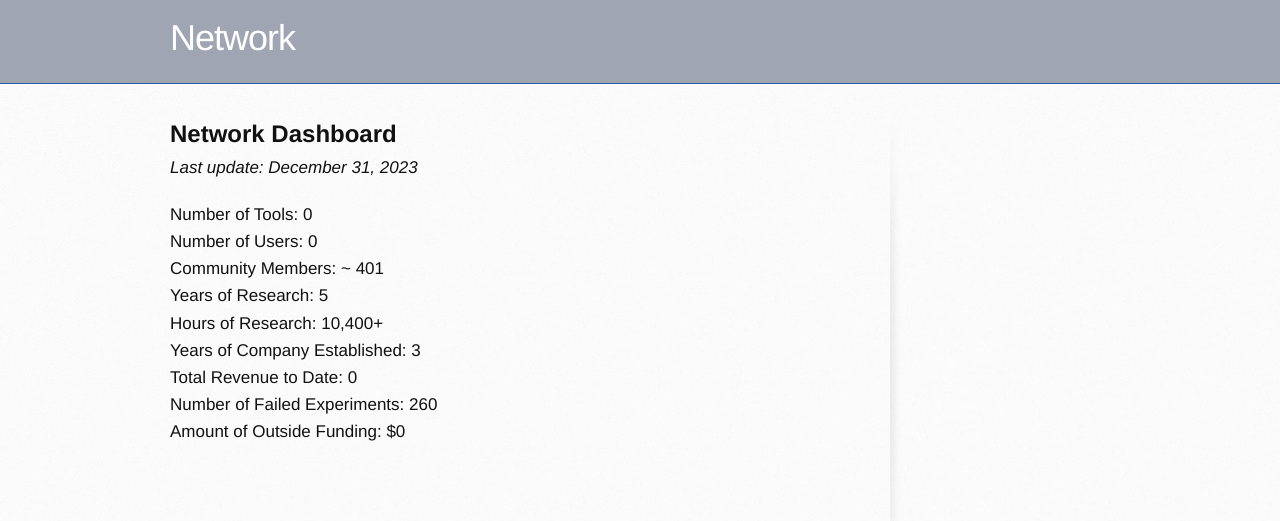
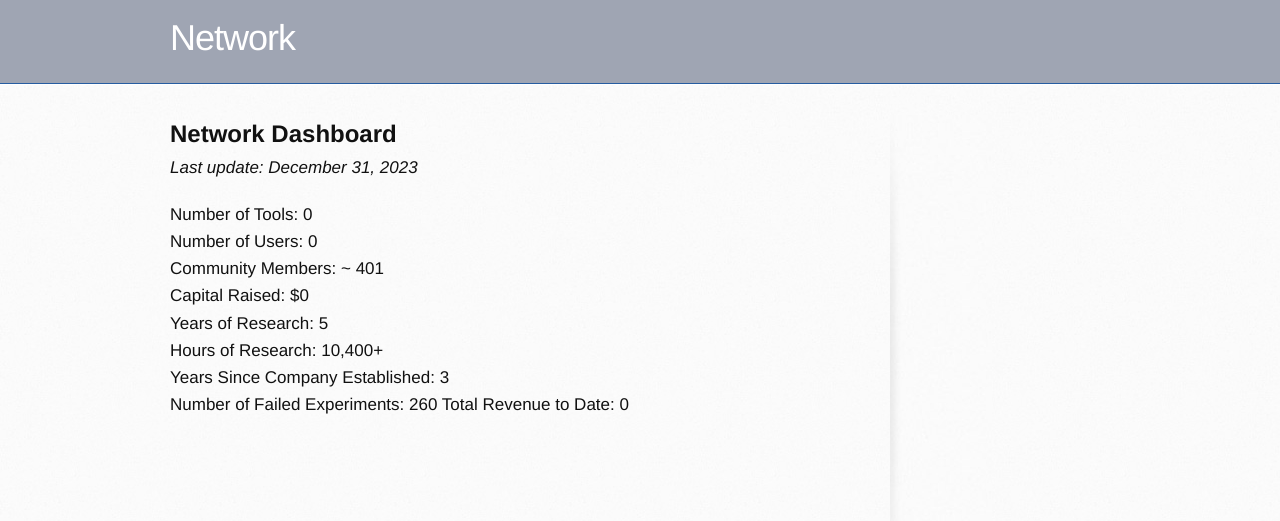
Before and after one commit to networkf/network.github.io, a Jekyll site: the page built from dashboard.md, in a window 1280 px wide. Shown: the top 521 px of the page. Built offline with Jekyll 4.4.1, drawn with Linux system fonts in a browser that asks for light colours; some web fonts are replaced; our own code applies the rules of GitHub Pages for plain Markdown files; the repository's description, which GitHub fills in, is left out.

Commit message:
Update dashboard.md

```diff
--- a/dashboard.md
+++ b/dashboard.md
@@ -17,14 +17,14 @@ Number of Users: 0
 <br>
 Community Members: ~ 401
 <br>
+Capital Raised: $0
+<br>
 Years of Research: 5
 <br>
 Hours of Research: 10,400+
 <br>
-Years of Company Established: 3
+Years Since Company Established: 3
 <br>
+Number of Failed Experiments: 260
 Total Revenue to Date: 0
 <br>
-Number of Failed Experiments: 260
-<br>
-Amount of Outside Funding: $0
```
